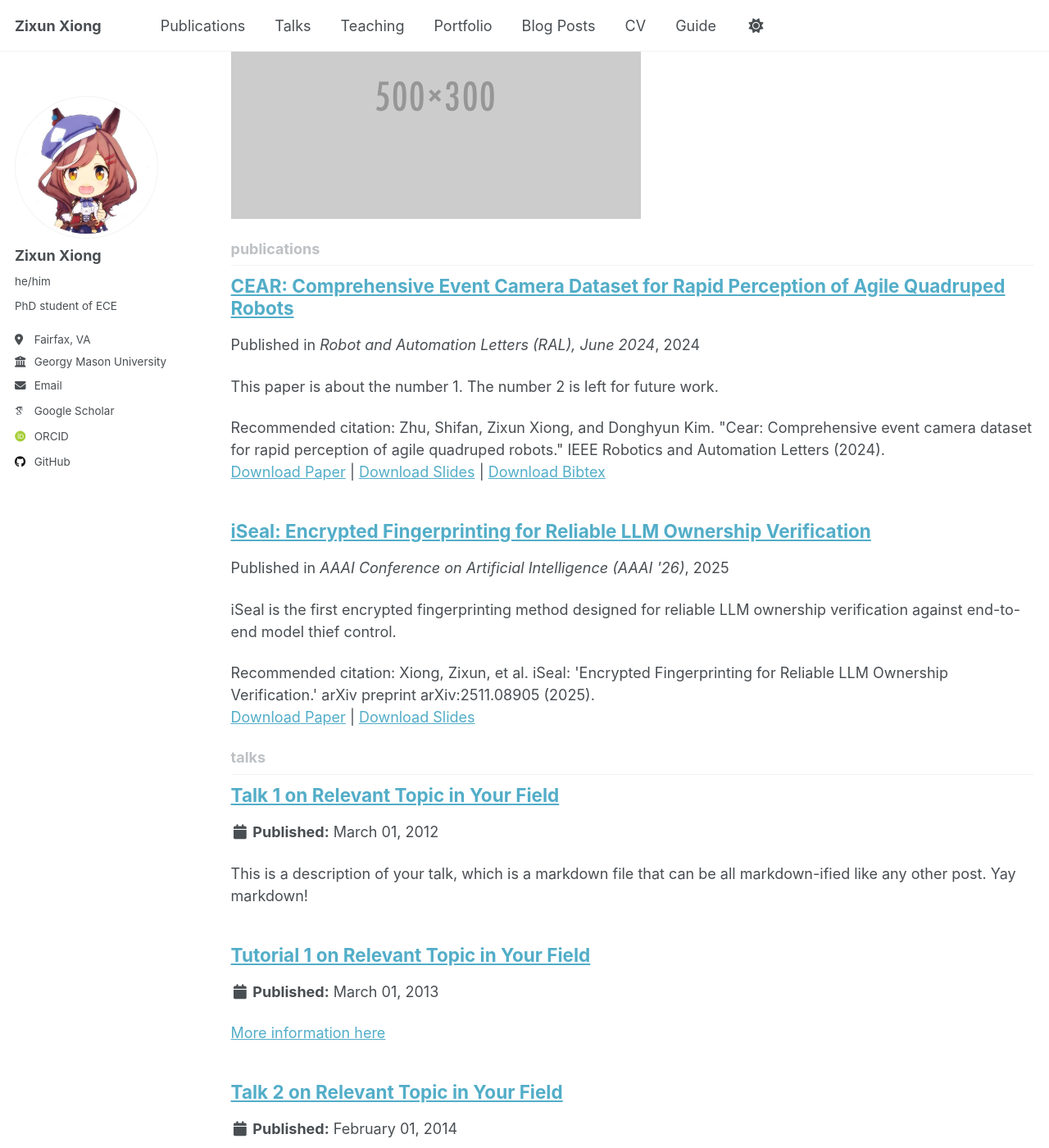
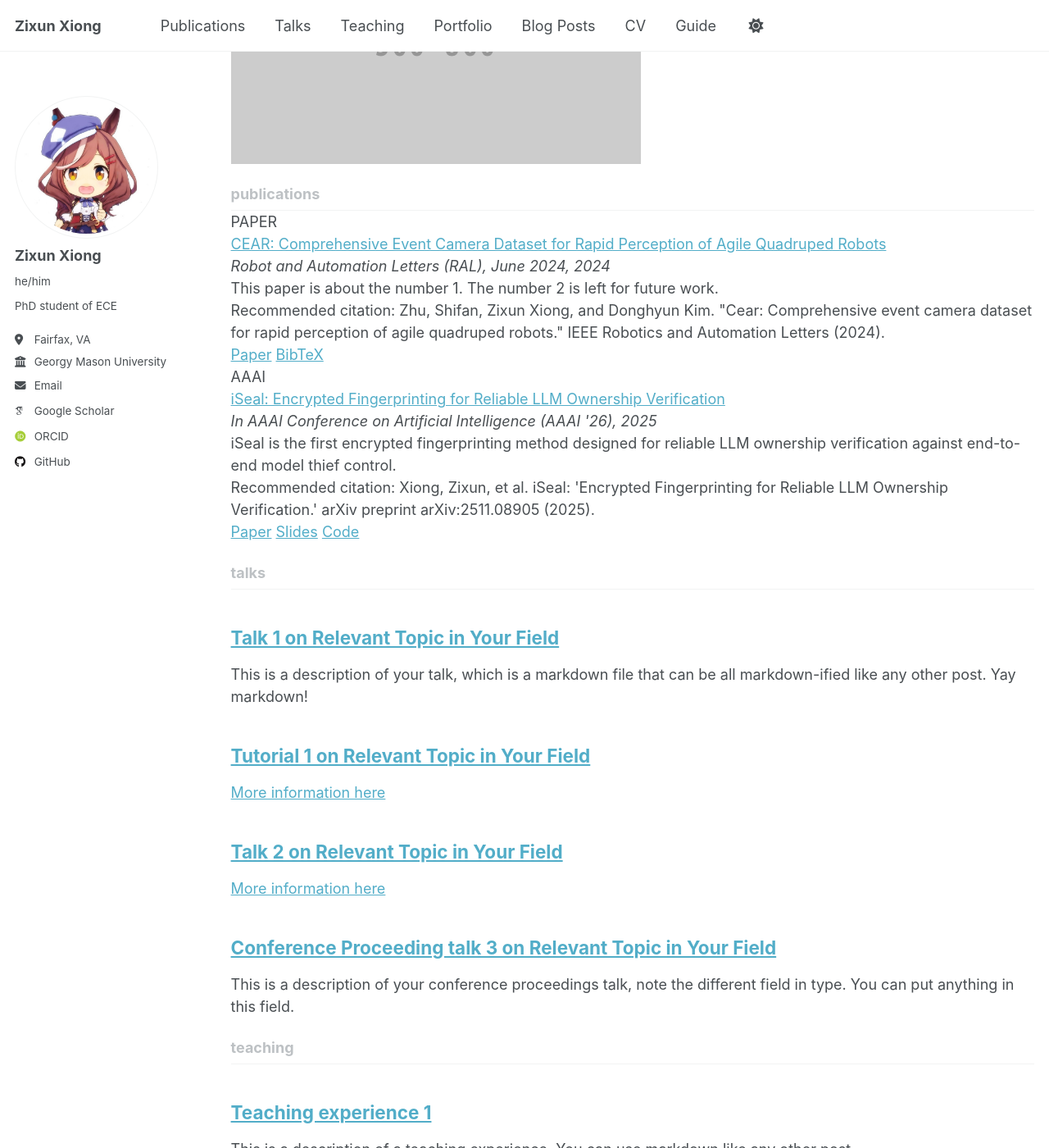
Before and after one commit to kitaharasetusna/zixun-xiong.github.io, a Jekyll site: the page built from _pages/collection-archive.html, in a window 1280 px wide and 1400 px high, scrolled down 818 px. Shown: the whole window at 82% size. Built offline with Jekyll 4.4.1, drawn with Linux system fonts in a browser that asks for light colours; some web fonts are replaced; a script that is not in the unit is left out; some of the changed text lies outside the part shown.

Commit message:
Refactor publication entry layout in archive template

```diff
--- a/_includes/archive-single.html
+++ b/_includes/archive-single.html
@@ -1,84 +1,77 @@
 {% include base_path %}
 
-{% if post.header.teaser %}
-  {% capture teaser %}{{ post.header.teaser }}{% endcapture %}
+{% if post.collection == 'publications' %}
+  <div class="pub-entry">
+    <div class="pub-badge">
+      {{ post.abbr | default: "PAPER" }}
+    </div>
+
+    <div class="pub-main">
+      <div class="pub-title">
+        {% if post.paperurl %}
+          <a href="{{ post.paperurl }}">{{ post.title }}</a>
+        {% elsif post.link %}
+          <a href="{{ post.link }}">{{ post.title }}</a>
         {% else %}
-  {% assign teaser = site.teaser %}
+          <a href="{{ base_path }}{{ post.url }}" rel="permalink">{{ post.title }}</a>
+        {% endif %}
+      </div>
+
+      {% if post.authors %}
+        <div class="pub-authors">{{ post.authors }}</div>
       {% endif %}
 
-{% if post.id %}
-  {% assign title = post.title | markdownify | remove: "<p>" | remove: "</p>" %}
+      <div class="pub-venue">
+        <em>
+          {% if post.category == "conferences" %}
+            In {{ post.venue }}, {{ post.date | default: "1900-01-01" | date: "%Y" }}
           {% else %}
-  {% assign title = post.title %}
+            {{ post.venue }}, {{ post.date | default: "1900-01-01" | date: "%Y" }}
           {% endif %}
+        </em>
+      </div>
 
-<div class="{{ include.type | default: "list" }}__item">
-  <article class="archive__item" itemscope itemtype="http://schema.org/CreativeWork">
-    {% if include.type == "grid" and teaser %}
-      <div class="archive__item-teaser">
-        <img src=
-          {% if teaser contains "://" %}
-            "{{ teaser }}"
-          {% else %}
-            "{{ teaser | prepend: "/images/" | prepend: base_path }}"
-          {% endif %}
-          alt="">
+      {% if post.excerpt %}
+        <div class="pub-excerpt">
+          {{ post.excerpt | markdownify | remove: '<p>' | remove: '</p>' }}
         </div>
       {% endif %}
 
-    <h2 class="archive__item-title" itemprop="headline">
+      {% if post.citation %}
+        <div class="pub-citation">
+          Recommended citation: {{ post.citation }}
+        </div>
+      {% endif %}
+
+      <div class="pub-links">
+        {% if post.paperurl %}
+          <a class="pub-btn" href="{{ post.paperurl }}">Paper</a>
+        {% endif %}
+        {% if post.slidesurl and post.slidesurl != "" %}
+          <a class="pub-btn" href="{{ post.slidesurl }}">Slides</a>
+        {% endif %}
+        {% if post.bibtexurl and post.bibtexurl != "" %}
+          <a class="pub-btn" href="{{ post.bibtexurl }}">BibTeX</a>
+        {% endif %}
+        {% if post.codeurl and post.codeurl != "" %}
+          <a class="pub-btn" href="{{ post.codeurl }}">Code</a>
+        {% endif %}
+        {% if post.link and post.link != "" %}
+          <a class="pub-btn" href="{{ post.link }}">Link</a>
+        {% endif %}
+      </div>
+    </div>
+  </div>
+{% else %}
+  <h2 class="archive__item-title">
     {% if post.link %}
-        <a href="{{ post.link }}">{{ title }}</a> <a href="{{ base_path }}{{ post.url }}" rel="permalink"><i class="fa fa-link" aria-hidden="true" title="permalink"></i><span class="sr-only">Permalink</span></a>
+      <a href="{{ post.link }}">{{ post.title }}</a>
     {% else %}
-        <a href="{{ base_path }}{{ post.url }}" rel="permalink">{{ title }}</a>
+      <a href="{{ base_path }}{{ post.url }}" rel="permalink">{{ post.title }}</a>
     {% endif %}
   </h2>
 
-    {% if post.read_time %}
-      <p class="page__meta"><i class="fa fa-clock" aria-hidden="true"></i> {% include read-time.html %}</p>
+  {% if post.excerpt %}
+    <p class="archive__item-excerpt">{{ post.excerpt | markdownify }}</p>
   {% endif %}
-
-        {% if post.collection == 'teaching' %}
-          <p> {{ post.type }}, <i>{{ post.venue }}</i>, {{ post.date | default: "1900-01-01" | date: "%Y" }} </p>
-        {% elsif post.collection == 'publications' %}
-          <p>Published in <i>{{ post.venue }}</i>, {{ post.date | default: "1900-01-01" | date: "%Y" }} </p>
-        {% elsif post.date %}
-         <p class="page__date"><strong><i class="fa fa-fw fa-calendar" aria-hidden="true"></i> {{ site.data.ui-text[site.locale].date_label | default: "Published:" }}</strong> <time datetime="{{ post.date | default: "1900-01-01" | date_to_xmlschema }}">{{ post.date | default: "1900-01-01" | date: "%B %d, %Y" }}</time></p>
 {% endif %}
-
-    {% if post.excerpt and site.read_more != 'enabled' %}
-    <p class="archive__item-excerpt" itemprop="description">{{ post.excerpt | markdownify }}</p>
-    {% elsif post.excerpt and site.read_more == 'enabled' %}
-    <p class="archive__item-excerpt" itemprop="description"><p>{{ post.excerpt | markdownify | remove: '<p>' | remove: '</p>' }}<strong><a href="{{ base_path }}{{ post.url }}" rel="permalink"> Read more</a></strong></p></p>
-    {% endif %}
-
-    {% if post.citation and post.paperurl and post.slidesurl and post.bibtexurl %}
-      <p>Recommended citation: {{ post.citation }}<br /><a href="{{ post.paperurl }}">Download Paper</a> | <a href="{{ post.slidesurl }}">Download Slides</a> | <a href="{{ post.bibtexurl }}">Download Bibtex</a></p>
-    {% elsif post.citation and post.paperurl and post.slidesurl %}
-      <p>Recommended citation: {{ post.citation }}<br /><a href="{{ post.paperurl }}">Download Paper</a> | <a href="{{ post.slidesurl }}">Download Slides</a></p>
-    {% elsif post.citation and post.paperurl and post.bibtexurl %}
-      <p>Recommended citation: {{ post.citation }}<br /><a href="{{ post.paperurl }}">Download Paper</a> | <a href="{{ post.bibtexurl }}">Download Bibtex</a></p>
-    {% elsif post.citation and post.paperurl %}
-      <p>Recommended citation: {{ post.citation }}<br /><a href="{{ post.paperurl }}">Download Paper</a></p>
-    {% elsif post.citation and post.slidesurl and post.bibtexurl %}
-      <p>Recommended citation: {{ post.citation }}<br /><a href="{{ post.slidesurl }}">Download Slides</a> | <a href="{{ post.bibtexurl}}">Download Bibtex</a></p>
-    {% elsif post.citation and post.slidesurl %}
-      <p>Recommended citation: {{ post.citation }}<br /><a href="{{ post.slidesurl }}">Download Slides</a></p>
-    {% elsif post.citation and post.bibtexurl %}
-      <p>Recommended citation: {{ post.citation }}<br /><a href="{{ post.bibtexurl }}">Download Bibtex</a></p>
-    {% elsif post.citation %}
-      <p>Recommended citation: {{ post.citation }}</p>
-    {% elsif post.paperurl and post.bibtexurl %}
-      <p><a href=" {{ post.paperurl }} ">Download Paper</a> | <a href="{{ post.bibtexurl }}">Download Bibtex</a></p>
-    {% elsif post.paperurl %}
-      <p><a href=" {{ post.paperurl }} ">Download Paper</a></p>
-    {% elsif post.slidesurl and post.bibtexurl %}
-      <p><a href="{{ post.slidesurl }}">Download Slides</a> | <a href="{{ post.bibtexurl }}">Download Bibtex</a></p>
-    {% elsif post.slidesurl %}
-      <p><a href="{{ post.slidesurl }}">Download Slides</a></p>
-    {% elsif post.bibtexurl %}
-      <p><a href="{{ post.bibtexurl }}">Download Bibtex</a></p>
-    {% endif %}
-
-  </article>
-</div>
```
Lines whose indentation alone changed are shown as unchanged.
